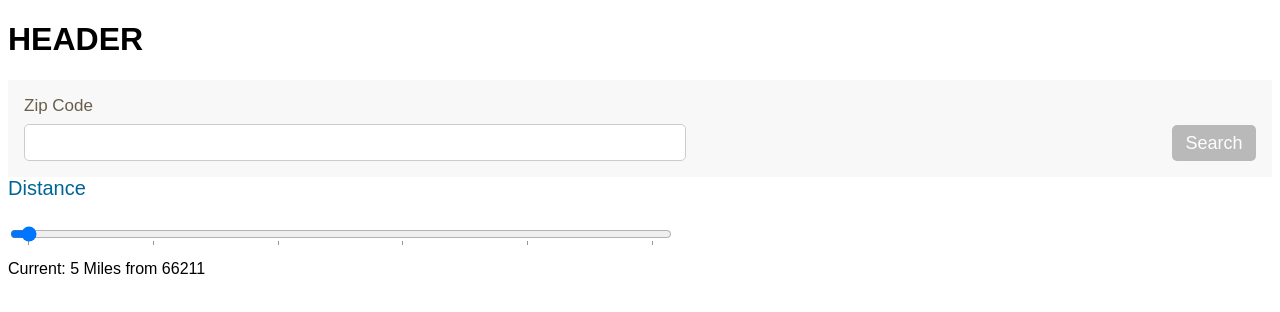
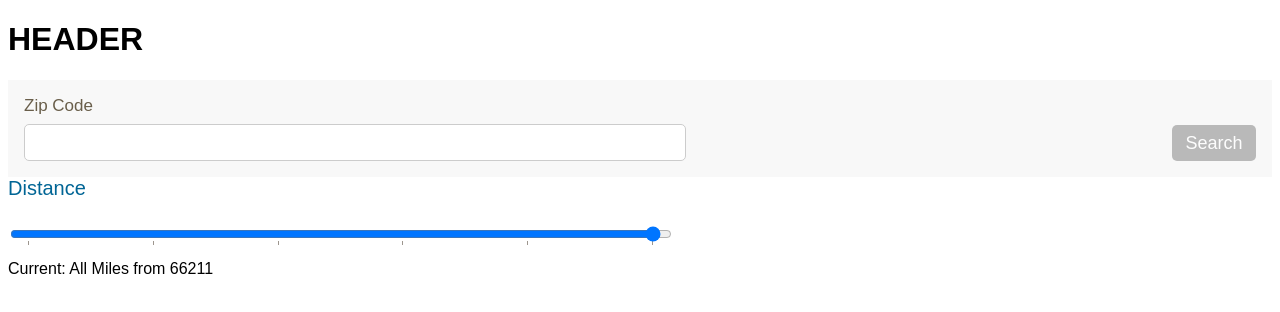
Before and after one commit to scheul93/deg-react-practice, a React (Create React App) app: page / in a window 1280 px wide. Shown: the top 312 px of the page. Built offline with nearby package versions, Linux system fonts and the light colour scheme.

Commit message:
distance filter with updating description

```diff
--- a/src/App.js
+++ b/src/App.js
@@ -1,4 +1,6 @@
-import React, { Component } from 'react';
+import React, {
+	Component
+} from 'react';
 import Search from './components/Search/Search';
 import DistanceFilter from './components/DistanceFilter/DistanceFilter';
 import './App.css';
@@ -11,7 +13,7 @@ class App extends Component {
 				value: ""
 			},
 			distance: {
-        value: 5
+				value: 30
 			},
 			gender: {
 				value: ""
@@ -19,14 +21,21 @@ class App extends Component {
 		}
 	}
 
+	onDistanceChange(e) {
+		this.setState({
+			distance: {
+				value: e.target.value
+			}
+		})
+	}
+
 	render() {
-    return (
-      <div className="App">
+		return ( <div className="App" >
 			<header className="App-header">
 				<h1 className="App-title">HEADER</h1>
 			</header>
-        <Search zipCode={this.state.zipCode} />
-        <DistanceFilter distance={this.state.distance} />
+				<Search zipCode={this.state.zipCode}/>
+				<DistanceFilter distance={this.state.distance} onDistanceChange={this.onDistanceChange.bind(this)}/>
 			</div>
 		);
 	}
--- a/src/components/DistanceFilter/DistanceFilter.js
+++ b/src/components/DistanceFilter/DistanceFilter.js
@@ -5,26 +5,19 @@ class DistanceFilter extends Component {
 
     constructor(props) {
         super(props);
-        this.state = {
-            inputValue: this.props.distance.value
-        }
-    }
-
-    onInputChange(e) {
-        this.setState({inputValue: e.target.value});
     }
 
     render() {
         return (
             <div>
-                <ZipCodeField onInputChange={this.onInputChange.bind(this)} milesVal={this.state.inputValue} />
-                <ZipCodeDescription milesVal={this.state.inputValue}/>
+                <DistanceField onInputChange={this.props.onDistanceChange} milesVal={this.props.distance.value} />
+                <DistanceDescription milesVal={this.props.distance.value} />
             </div>
         )
     }
 }
 
-function ZipCodeField(props) {
+function DistanceField(props) {
     return (
         <div className="field">
             <label htmlFor="distance" className="label label--alt">Distance</label>
@@ -51,7 +44,7 @@ function ZipCodeField(props) {
     )
 }
 
-function ZipCodeDescription(props) {
+function DistanceDescription(props) {
     return (
         <div className="distance__description">
             Current: {props.milesVal > 25 ? 'All' : props.milesVal} Miles from {props.zipCode || '66211'}
```
Also changed, not shown: 1 other file (tests, documents, lock files or other folders). Lines whose indentation alone changed are shown as unchanged.
